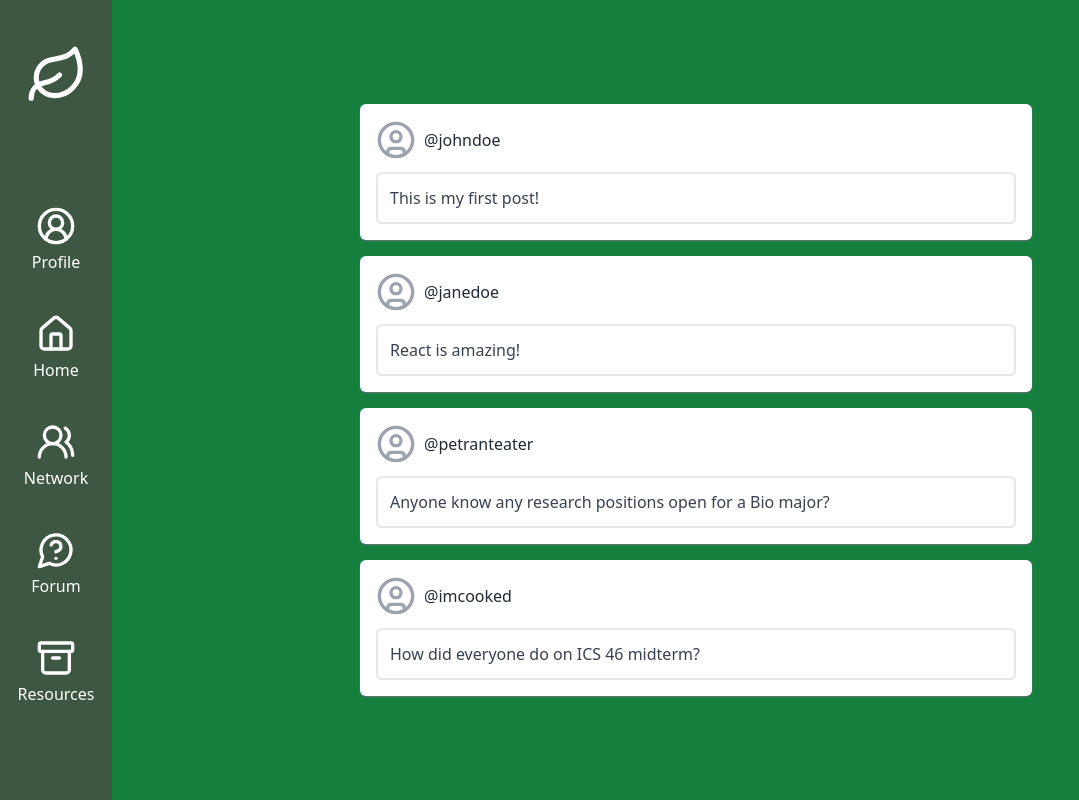
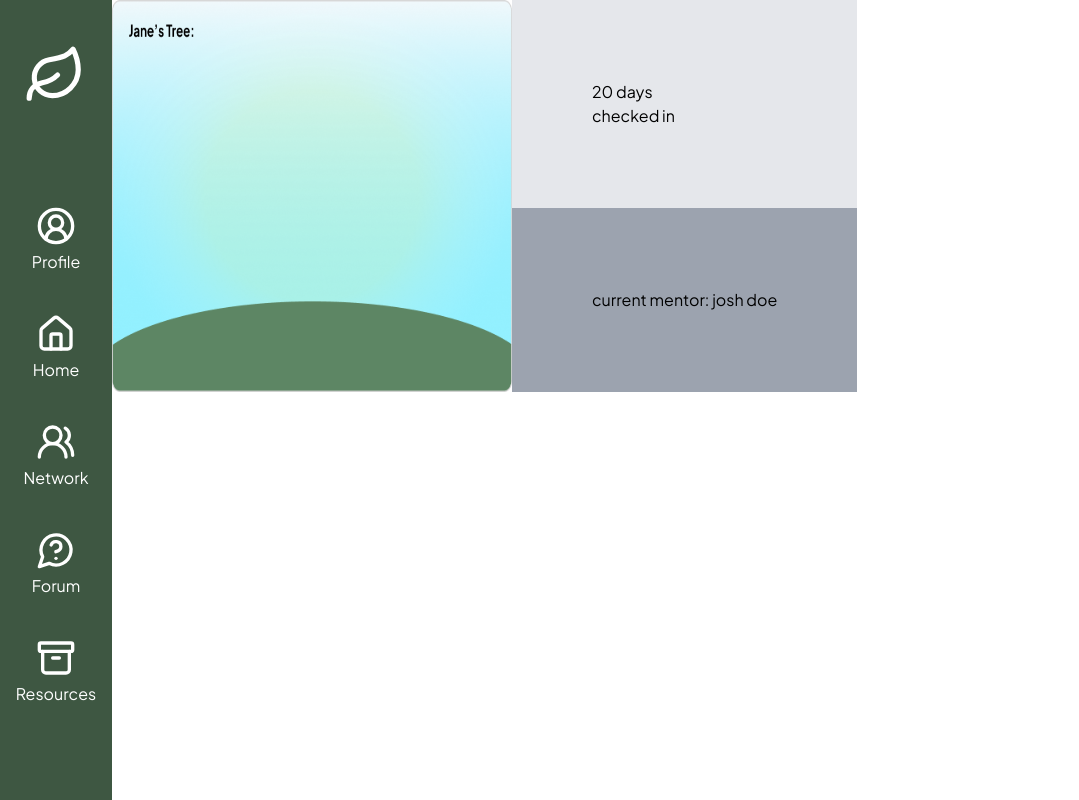
Before and after one commit to heartybp/BranchOut, a React (Vite) app in the folder client/: page /home in a window 1280 px wide. Shown: the whole page, without its empty margins (0-1079 px from the left). Built offline with nearby package versions, Linux system fonts and the light colour scheme.

Commit message:
import font, fix scroll container for profile, add placeholders for home page

```diff
--- a/client/index.html
+++ b/client/index.html
@@ -1,4 +1,4 @@
-<!doctype html>
+<!DOCTYPE html>
 
 <html lang="en">
   <head>
@@ -6,14 +6,16 @@
     <link rel="icon" type="image/svg+xml" href="/vite.svg" />
     <meta name="viewport" content="width=device-width, initial-scale=1.0" />
     <style>
-      html, body, #root {
+      html,
+      body,
+      #root {
         margin: 0;
         padding: 0;
         overflow-x: hidden;
-        background: rgb(243 244 246)
+        background: rgb(243 244 246);
       }
     </style>
-    <title>Vite + React</title>
+    <title>BranchOut</title>
   </head>
   <body>
     <div id="root"></div>
--- a/client/src/Home.jsx
+++ b/client/src/Home.jsx
@@ -1,52 +1,34 @@
-import React from 'react';
-import Navbar from './components/Navbar.jsx';
-import Post from './components/Post.jsx';
+import React from "react";
+import Navbar from "./components/Navbar.jsx";
+import Post from "./components/Post.jsx";
+import Tree from "./assets/tree.png";
 
 const Home = () => {
-  // Example posts data - in a real app, this might come from an API
-  const posts = [
-    {
-      id: 1,
-      username: 'johndoe',
-      content: 'This is my first post!',
-      profilePhoto: null
-    },
-    {
-      id: 2,
-      username: 'janedoe',
-      content: 'React is amazing!',
-      profilePhoto: null
-    },
-    {
-      id: 3,
-      username: 'petranteater',
-      content: 'Anyone know any research positions open for a Bio major?',
-      profilePhoto: null
-    },
-    {
-      id: 4,
-      username: 'imcooked',
-      content: 'How did everyone do on ICS 46 midterm?',
-      profilePhoto: null
-    }
-  ];
+  return (
+    <div className="flex max-h-screen">
+      <Navbar />
 
-  return (
-    <div className="flex flex-row">
-        <Navbar />
-        <div className="w-full bg-green-700 flex justify-center items-center py-8">
-          {/* Container for posts */}
-          <div className="w-full max-w-2xl space-y-4">
-            {posts.map(post => (
-              <Post
-                key={post.id}
-                username={post.username}
-                content={post.content}
-                profilePhoto={post.profilePhoto}
-              />
-            ))}
+      <div className="bg-white justify-center w-full">
+        {/* tree, checked in, + mentor */}
+        <div className="flex">
+          <img src={Tree} alt="" width={400} />
+
+          <div className="flex-col ">
+
+            <div className="flex-col bg-gray-200 p-20">
+              <p>20 days</p>
+              <p>checked in</p>
+            </div>
+
+            <div className="bg-gray-400 p-20">
+              <p>current mentor: josh doe</p>
+            </div>
           </div>
         </div>
+
+        {/* this week */}
+        <div></div>
+      </div>
     </div>
   );
 };
--- a/client/src/Profile.jsx
+++ b/client/src/Profile.jsx
@@ -4,10 +4,10 @@ import ProfileSection from "./components/ProfileSection.jsx";
 
 const Profile = () => {
   return (
-    <div className="flex">
+    <div className="flex max-h-screen">
       <Navbar />
 
-      <div className="w-full flex justify-center bg-gray-300">
+      <div className="flex justify-center overflow-y-scroll bg-gray-200 h-dvh">
         <ProfileSection />
       </div>
     </div>
--- a/client/src/components/ProfileSection.jsx
+++ b/client/src/components/ProfileSection.jsx
@@ -182,13 +182,13 @@ const Profile = () => {
     },
   ];
   return (
-    <div className="bg-white w-4/5 pt-20">
+    <div className="bg-white w-4/5 pt-20 h-max">
       <div className="relative w-full">
         {/* centered profile photo */}
         <div className="flex justify-center w-full">
           <img
             src="https://cdn.pixabay.com/photo/2015/10/05/22/37/blank-profile-picture-973460_1280.png"
-            className="absolute top-24 w-44 h-44 rounded-full border-2 border-solid border-emerald-800"
+            className="absolute top-24 w-52 h-52 rounded-full border-8 border-solid border-white"
           />
         </div>
 
@@ -197,9 +197,9 @@ const Profile = () => {
           {/* <img src="https://static.vecteezy.com/system/resources/thumbnails/054/506/874/small/lush-forest-floor-with-ferns-and-sunlight-free-photo.jpg"
 				className="h-1/2 w-full rounded-t-xl border border-solid border-gray-500"/> */}
 
-          <div className="h-56 w-full bg-brandGreen"></div>
+          <div className="h-64 w-full bg-brandGreen"></div>
 
-          <div className="w-full pt-16 pb-10">
+          <div className="w-full pt-20 pb-10">
             <div className="flex flex-col justify-center items-center">
               <h1 className="font-semibold text-2xl pb-1">Mike B. Wazowski</h1>
               <p className="font-light">University of California, Irvine</p>
--- a/client/src/index.css
+++ b/client/src/index.css
@@ -1,5 +1,9 @@
+@import url("https://fonts.googleapis.com/css2?family=Plus+Jakarta+Sans:ital,wght@0,200..800;1,200..800&display=swap");
+
 @tailwind base;
 @tailwind components;
 @tailwind utilities;
 
-/* This file is needed to import TailWind functionality. */
+* {
+  font-family: "Plus Jakarta Sans", sans-serif;
+}
--- a/client/tailwind.config.js
+++ b/client/tailwind.config.js
@@ -9,6 +9,9 @@ export default {
         mediumGreen: "#2e734b",
         lightGreen: "#e7ede4",
       },
+      fontFamily: {
+        jakarta: ['"Plus Jakarta Sans"', "sans-serif"],
+      },
     },
   },
   plugins: [],
```
Also changed, not shown: client/src/App.css (line endings or trailing spaces), client/src/assets/tree.png (added).
